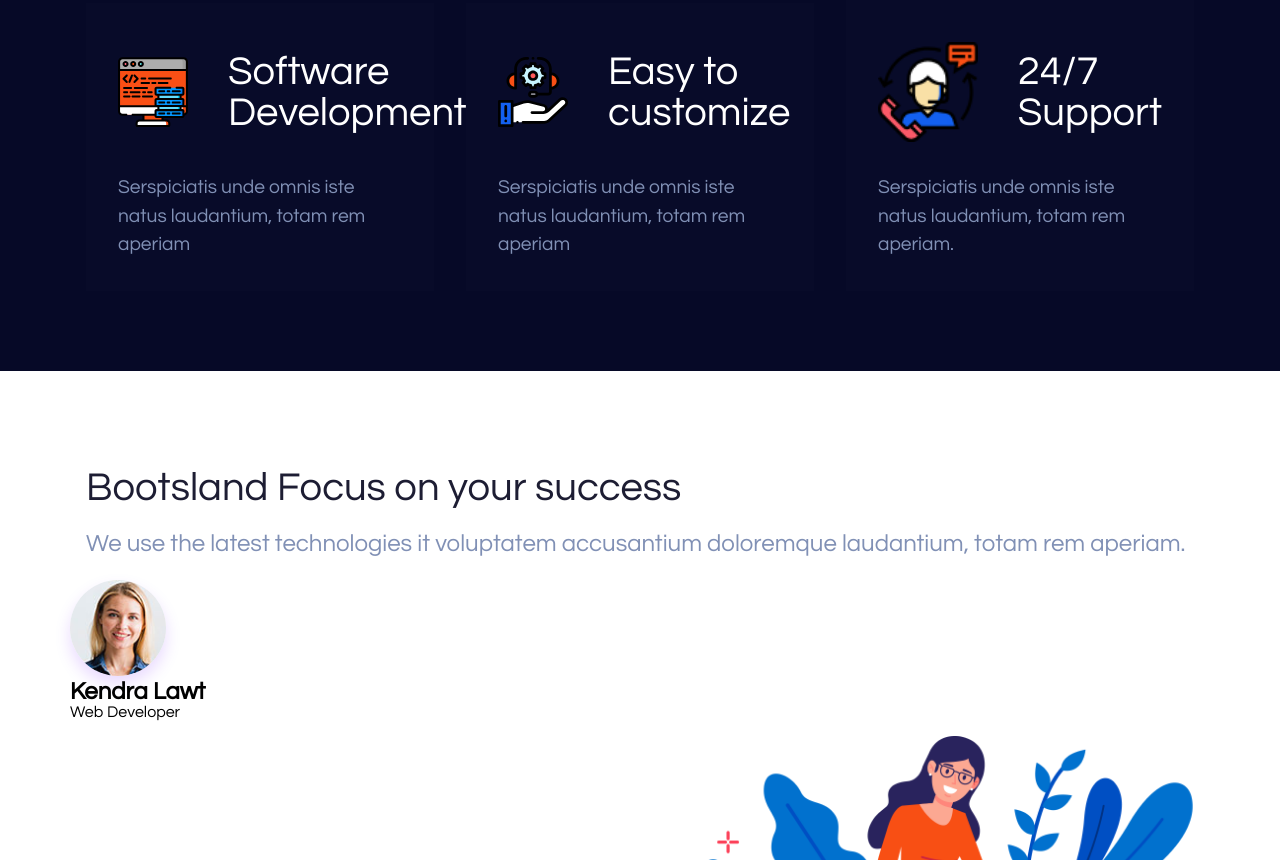
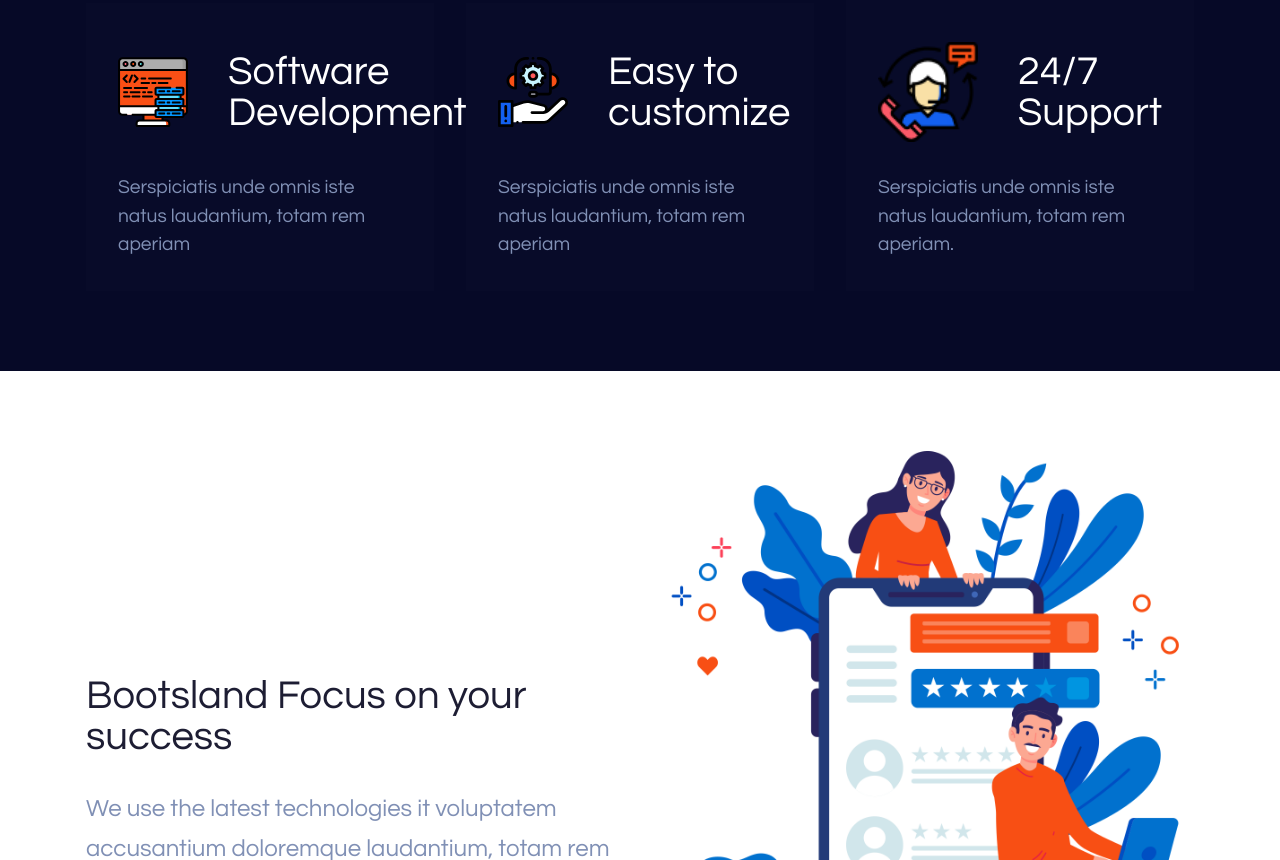
Before and after one commit to front-end-by-rimantas/55-grupe-teamwork-bootsland, a website with bundled scripts: page index.html in a window 1280 px wide. Shown: the part 1940-2800 px from the top of the page. Built offline with nearby package versions, Linux system fonts and the light colour scheme.

Commit message:
focus section

```diff
--- a/css/base/base.css
+++ b/css/base/base.css
@@ -16,5 +16,6 @@
 }
 
 img {
+  object-fit: contain;
   width: 100%;
 }
--- a/css/components/focus.css
+++ b/css/components/focus.css
@@ -1,3 +1,9 @@
+
+.focus-text {
+    display: flex;
+    flex-direction: column;
+    margin-top: 13rem;
+}
 
 .focus-title {
     margin: 2vh 0;
@@ -14,10 +20,11 @@
     color: #8090b5;
 }
 .client {
+    display:flex;
+    align-items: center;
+    padding: 2rem 0;
+}
 
-
-
-}
 .client img {
     width: 6rem;
     height: 6rem;
@@ -26,6 +33,21 @@
     box-shadow: 0 0.5rem 1rem rgba(110, 0, 255, .15);
 }
 
-.foto img {
+.client-text {
+    padding-left: 2rem;
+    line-height: 2.5em;
+}
+.client-name {
+    font-style: normal;
+}
 
- }
+.client-desc {
+    color: #8090b5;
+    line-height: 1.5em;
+    font-size: 1.2em;
+}
+@media (min-width: 992px) {
+  .foto img {
+    width: 100%;
+  }
+}
--- a/js/components/focus.js
+++ b/js/components/focus.js
@@ -1,25 +1,28 @@
 export function focus() {
-    const HTML =`
-        <section class="container focus">
+    const HTML = `
+        <div class="container focus">
             <div class="row">
-                <div class="col-12 col-xxl-6>
-                    <div class="focus">
+                <div class="col-12 col-lg-6">
+                    <div class="focus-content">
+                        <div class="focus-text">
                             <h1 class="focus-title">Bootsland Focus on your success</h1>
                             <p class="focus-desc">We use the latest technologies it voluptatem accusantium doloremque laudantium, totam rem aperiam.</p>
                         </div>
                             <div class="client">
                                 <img src="./img/focus/client.png" alt="client">
-                        <h2 class="client-name">Kendra Lawt</h2>
+                            <div class="client-text">
+                                <h2 class="client-name">Kendra Law</h2>
                                 <p class="client-desc">Web Developer</p>
                             </div>
                         </div>
-                    <div class="col-12 col-lg-6 m-xl-6">
-                      <div class="foto">
-                        <img src="./img/focus/focus.png" alt="focus">
                     </div>
                 </div>
+                    <div class="col-12 col-lg-6">
+                      <div class="foto">
+                        <img src="./img/focus/focus.png" alt="focus"></div>
                     </div>
-        </section> `;
+            </div>
+        </div>`;
 
     document
         .getElementById('app')
```
Also changed, not shown: index.html (+0 -1 lines). Lines whose indentation alone changed are shown as unchanged.
